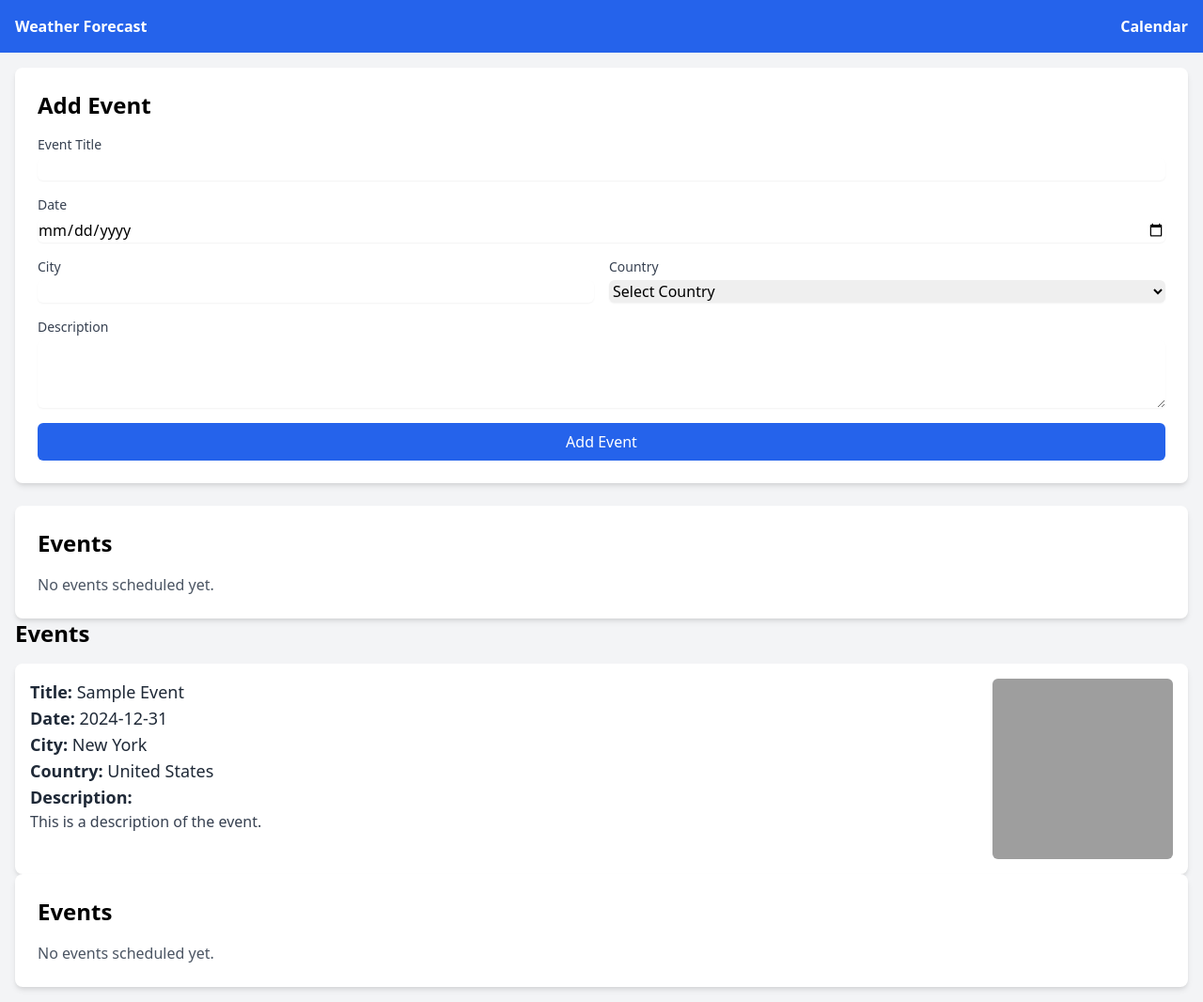
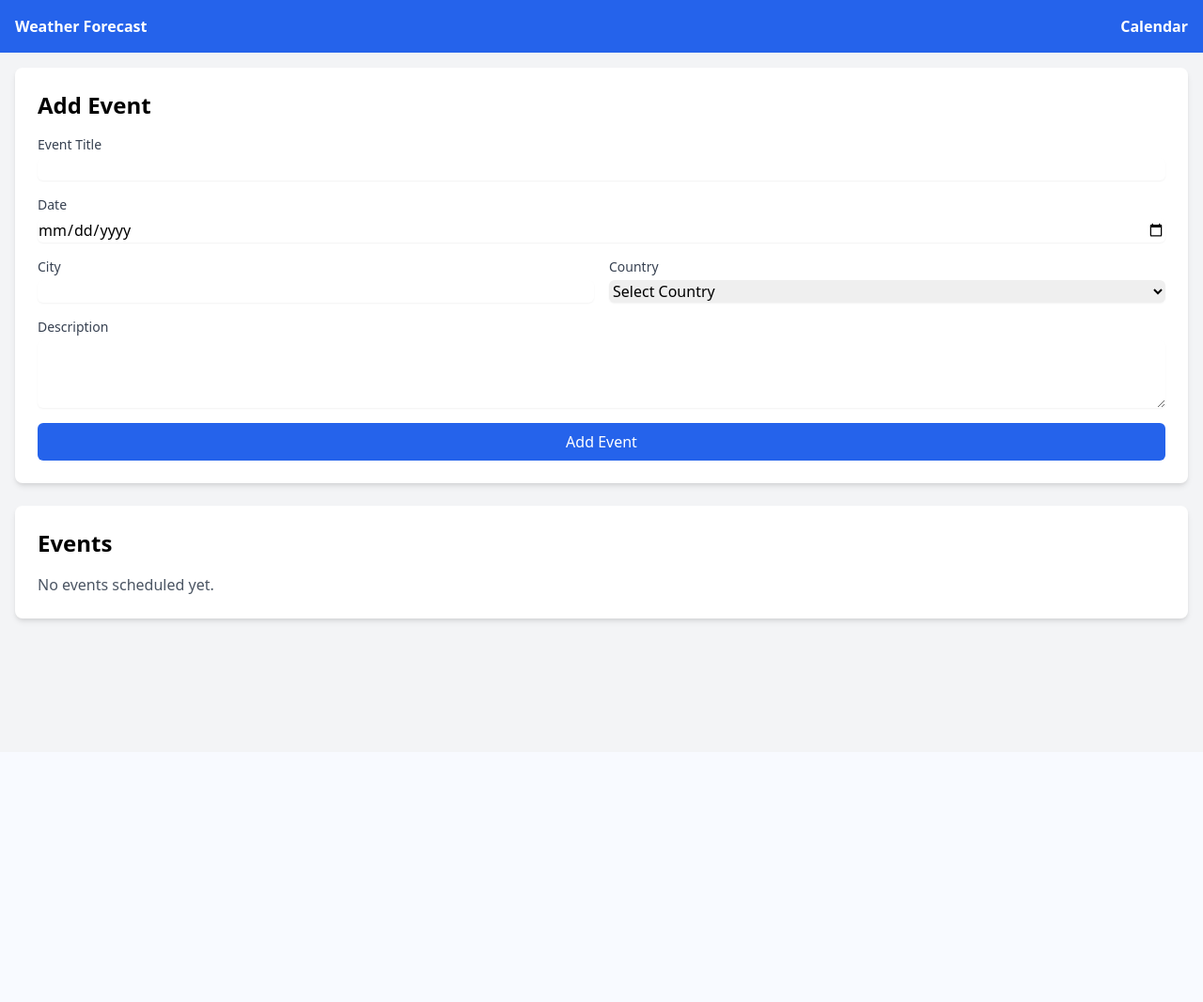
Before and after one commit to joshua2705/Flask-webapp, a Flask app: template templates/calendar.html in a window 1280 px wide. Shown: the whole page at 94% size. After the commit the page ends 664 px from the top, so only its background shows below. Run offline with Flask 3, Linux system fonts and the light colour scheme; the template is opened without the code that fills it, so the values that code supplies are empty; grey boxes are pictures that could not be loaded.

Commit message:
pictureupdated

```diff
--- a/templates/calendar.html
+++ b/templates/calendar.html
@@ -55,48 +55,6 @@
 </div>
 
 
-    <div class="bg-white rounded-lg shadow-md p-6">
-        <h2 class="text-2xl font-bold mb-4">Events</h2>
-        {% if events %}
-        <div class="space-y-4">
-            {% for event in events %}
-            <div class="border-l-4 border-blue-500 pl-4 py-2">
-                <h3 class="font-bold">{{ event.name }}</h3>
-                <p class="text-sm text-gray-600">{{ event.date }}</p>
-                {% if event.description %}
-                <p class="text-gray-700 mt-1">{{ event.description }}</p>
-                {% endif %}
-                <div class="picture-output w-48 h-48 flex-shrink-0 bg-gray-200 rounded-md flex items-center justify-center">
-                    <img src="placeholder.jpg" alt="Event Picture" class="w-full h-full object-cover rounded-md" />
-                </div>
-            </div>
-            {% endfor %}
-        </div>
-        {% else %}
-        <p class="text-gray-600">No events scheduled yet.</p>
-        {% endif %}
-    </div>
-</div>
-
-<div class="events-section">
-    <h2 class="text-2xl font-bold mb-4">Events</h2>
-    <div class="event-box flex items-start space-x-4 bg-white rounded-lg shadow-md p-4">
-        <!-- Event Details Section -->
-        <div class="event-details flex-1">
-            <p class="text-lg font-semibold text-gray-800">Title: <span class="font-normal">Sample Event</span></p>
-            <p class="text-lg font-semibold text-gray-800">Date: <span class="font-normal">2024-12-31</span></p>
-            <p class="text-lg font-semibold text-gray-800">City: <span class="font-normal">New York</span></p>
-            <p class="text-lg font-semibold text-gray-800">Country: <span class="font-normal">United States</span></p>
-            <p class="text-lg font-semibold text-gray-800">Description:</p>
-            <p class="font-normal text-gray-700">This is a description of the event.</p>
-        </div>
-        <!-- Picture Output Section -->
-        <div class="picture-output w-48 h-48 flex-shrink-0 bg-gray-200 rounded-md flex items-center justify-center">
-            <img src="placeholder.jpg" alt="Event Picture" class="w-full h-full object-cover rounded-md" />
-        </div>
-    </div>
-</div>
-
 <div class="bg-white rounded-lg shadow-md p-6">
     <h2 class="text-2xl font-bold mb-4">Events</h2>
     {% if events %}
```
